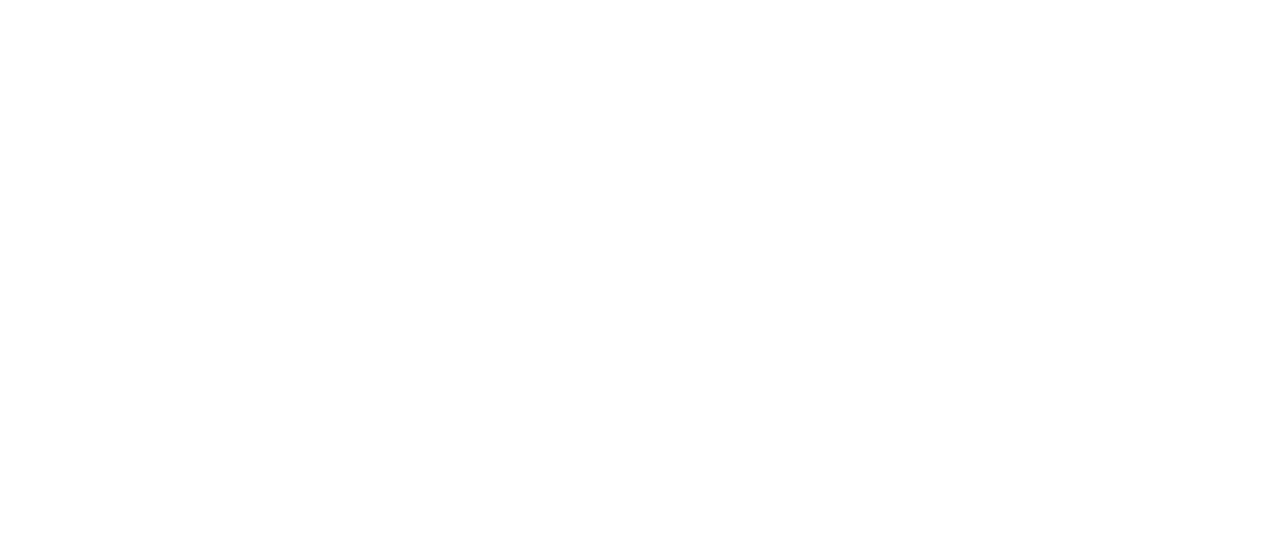
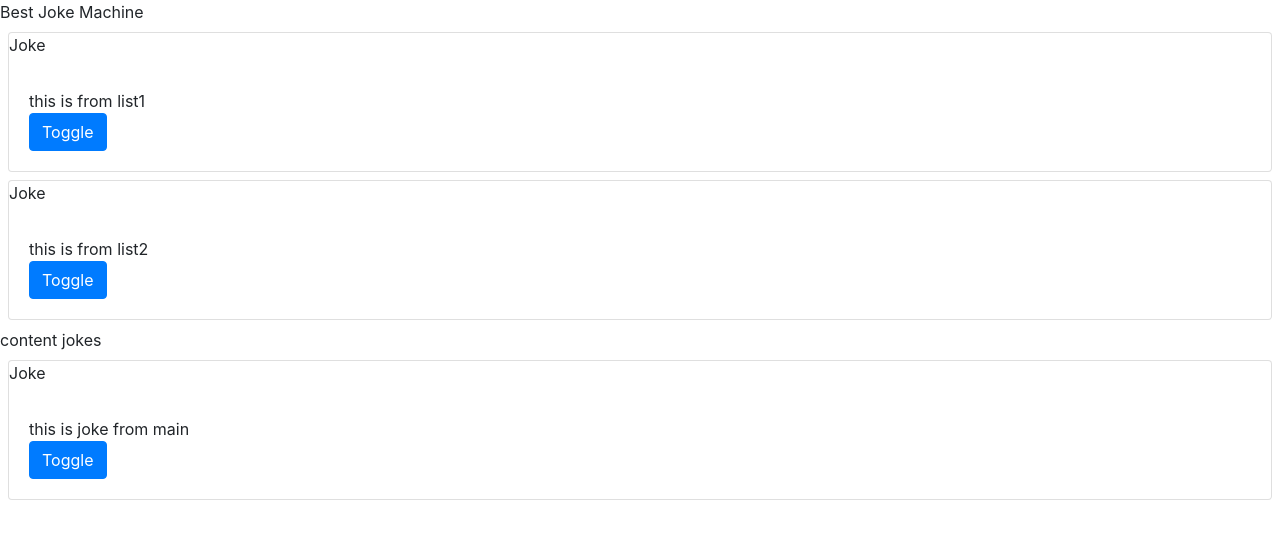
Before and after one commit to Jaiganesh-prakasam/angular-practice, an Angular app: page / in a window 1280 px wide. Shown: the top 538 px of the page. Built offline with nearby package versions, Linux system fonts and the light colour scheme.

Commit message:
replaced with ngTemplate

```diff
--- a/src/app/app.component.html
+++ b/src/app/app.component.html
@@ -1,3 +1,4 @@
 <router-outlet>
-  <ngif-ngfor-ngclass></ngif-ngfor-ngclass>
+  <!-- <ngif-ngfor-ngclass></ngif-ngfor-ngclass> -->
+  <app-main></app-main>
 </router-outlet>
--- a/src/app/view-children-content-children/joke/joke.component.html
+++ b/src/app/view-children-content-children/joke/joke.component.html
@@ -1,4 +1,5 @@
-<div class="card card-block m-2" *ngFor="let i of data">
+<ng-template ngFor let-i [ngForOf]="data">
+  <div class="card card-block m-2">
     <div class="card-title">
       Joke
     </div>
@@ -6,11 +7,14 @@
       <div>
         {{ i.jokeConversation }}
       </div>
-    <div *ngIf="i.jokeStatus">
+      <ng-template [ngIf]="i.jokeStatus">
+        <div>
           {{ i.jokeReply }}
         </div>
+      </ng-template>
       <button class="btn btn-primary" (click)="i.jokeStatusToggle()">
         Toggle
       </button>
     </div>
   </div>
+</ng-template>
```
Also changed, not shown: src/app/app.module.ts (+4 -4 lines). Lines whose indentation alone changed are shown as unchanged.
